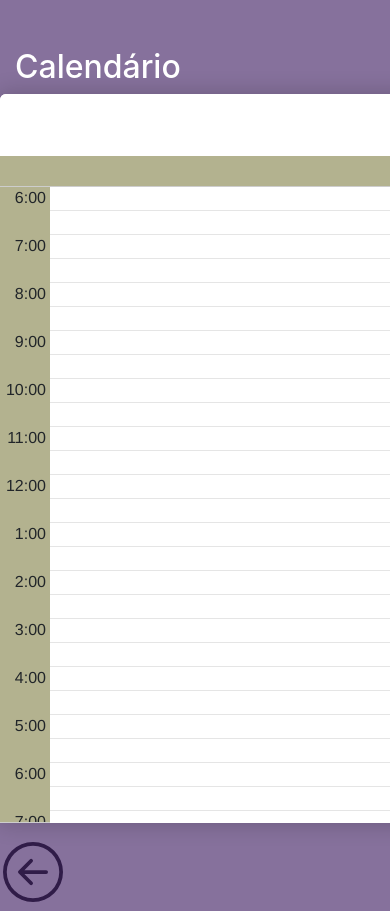
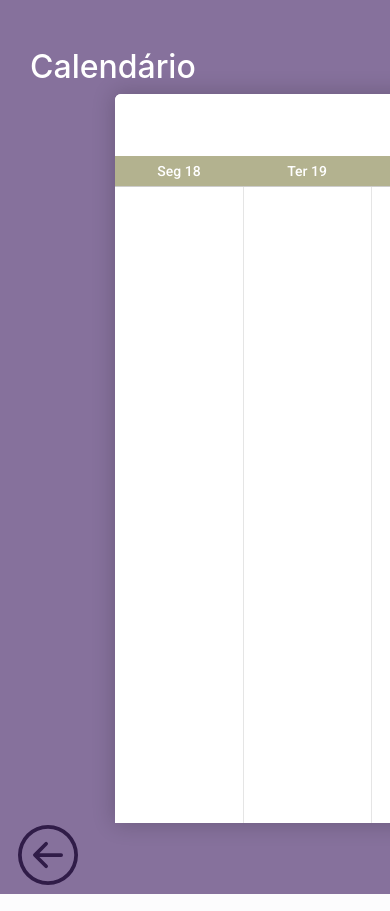
Before and after one commit to Devaneiosdarita/Happyday, a Flask app: page /calendariolista in a window 390 px wide; the page is wider, and only the part inside the window is pictured. Run offline with Flask 3, Linux system fonts and the light colour scheme; lists and menus that the app fills with data are empty; some libraries are stand-ins or nearby versions.

Commit message:
ajustes da page e updates do lista

```diff
--- a/src/app.py
+++ b/src/app.py
@@ -9,7 +9,7 @@ app.secret_key = 'aviso'
 db = mysql.connector.connect(
     host="localhost",
     user="root",
-    password="1234",
+    password="",
     database="happyday"
 )
 
--- a/src/templates/calendariolista.html
+++ b/src/templates/calendariolista.html
@@ -8,6 +8,7 @@
 
 
     <link rel="stylesheet" type="text/css" href="{{ url_for('static', filename='Franstyle.css') }}">
+    <!--<link rel="stylesheet" type="text/css" href="../static/Franstyle.css">-->
     <title>Calendário</title>
     <style>
         h2 {
@@ -20,6 +21,40 @@
             align-items: left;
             justify-content: left;
 
+        }
+
+        .button-container {
+            position: absolute;
+            bottom: -50px; /* ajuste conforme necessário */
+            left: 30px; /* ajuste conforme necessário */
+            z-index: 999; /* opcional: ajuste conforme necessário */
+        }
+
+        .dropdown-toggle::after {
+            display: none;
+        }
+
+        .btn-back {
+            background: none;
+            border: none;
+            padding: 0;
+            position: absolute;
+            bottom: -5px;
+            left: -1070px;
+        }
+
+        .dropdown-toggle {
+            background: url('boneco.png') no-repeat;
+            background-size: contain;
+            width: 60px;
+            height: 60px;
+            border: none;
+            padding: 0;
+
+        }
+
+        .dropdown-toggle::after {
+            display: none;
         }
 
         .dropdown-menu {
@@ -44,27 +79,6 @@
             top: 20px;
             right: 240px;
             margin-right: 150px;
-        }
-
-        .dropdown-toggle::after {
-            display: none;
-        }
-
-        .dropdown-menu {
-            width: auto !important;
-            position: absolute;
-            top: calc(100% + 10px);
-            left: 0;
-            z-index: 1000;
-        }
-
-        .dropdown-item {
-            color: #301C48;
-            background-color: #D1B6F2;
-        }
-
-        .dropdown-item:hover {
-            background-color: #86719C;
         }
 
         .position-fixed-top-right {
@@ -176,15 +190,15 @@
             box-shadow: 0px 0px 21px 2px rgba(0,0,0,0.18);
 		}
 
-        .fc-button{
+        .fc-button {
             background-color: #fff;
         }
 
-        .fc-button-prev:hover{
+        .fc-button-prev:hover {
             background-color: #ffe3e3;
         }
 
-        .fc-button-next:hover{
+        .fc-button-next:hover {
             background-color: #ffe3e3;
         }
 
@@ -194,29 +208,8 @@
 
      <div class="container">
         <div class="row">
-            <div class="col-md-6 offset-md-3 mt-5">
-                <h2 class="text-left">Calendário</h2>
-            </div>
 
-
-            <div id='wrap'>
-
-                <div id='calendar'></div>
-
-                <div style='clear:both'></div>
-            </div>
-
-                    <div class="row mt-3 button-container">
-                      <div class="col-md-12 text-center">
-                        <a href="main_page">
-                            <div style="color: #301C48;padding: 3px; border-radius: 50%;">
-                                <svg xmlns="http://www.w3.org/2000/svg" width="60" height="60" fill="#301C48" class="bi bi-arrow-left-circle" viewBox="0 0 16 16">
-                                    <path fill-rule="evenodd" d="M1 8a7 7 0 1 0 14 0A7 7 0 0 0 1 8m15 0A8 8 0 1 1 0 8a8 8 0 0 1 16 0m-4.5-.5a.5.5 0 0 1 0 1H5.707l2.147 2.146a.5.5 0 0 1-.708.708l-3-3a.5.5 0 0 1 0-.708l3-3a.5.5 0 1 1 .708.708L5.707 7.5z"></path>
-                                </svg>
-                            </div>
-                        </a>
-                    </div>
-                </div>
+            <header style="margin-bottom: 14%;">
 
              <!-- Adicionando item menu -->
              <div class="dropdown position-absolute-top-right">
@@ -232,7 +225,9 @@
                 </div>
             </div>
 
-            <div class="dropdown position-fixed-top-right" style="top: 133px;right: 221px;">
+             </div>
+
+             <div class="dropdown position-fixed-top-right" style="top: 94px;right: 221px;">
              <button id="myButton" class="custom-button">
 
                  <div style="background-color: #B3B28F;">
@@ -240,6 +235,32 @@
                  </div>
              </button>
              </div>
+                     </header>
+        </div>
+
+        <div class="row">
+            <div class="col-md-6 offset-md-3 mt-5">
+                <h2 class="text-left">Calendário</h2>
+            </div>
+
+
+            <div id='wrap'>
+
+                <div id='calendar'></div>
+
+                <div style='clear:both'></div>
+            </div>
+
+            <div class="row mt-3 button-container position-absolute-down-left">
+                <a href="main_page">
+                    <div style="color: #301C48;padding: 3px; border-radius: 50%;">
+                        <svg xmlns="http://www.w3.org/2000/svg" width="60" height="60" fill="#301C48" class="bi bi-arrow-left-circle" viewBox="0 0 16 16">
+                            <path fill-rule="evenodd" d="M1 8a7 7 0 1 0 14 0A7 7 0 0 0 1 8m15 0A8 8 0 1 1 0 8a8 8 0 0 1 16 0m-4.5-.5a.5.5 0 0 1 0 1H5.707l2.147 2.146a.5.5 0 0 1-.708.708l-3-3a.5.5 0 0 1 0-.708l3-3a.5.5 0 1 1 .708.708L5.707 7.5z"/>
+                        </svg>
+                    </div>
+                </a>
+            </div>
+
 
                 <script>
                     // Adicionando um evento de clique no ícone para exibir o menu suspenso
@@ -248,7 +269,11 @@
                     });
                 </script>
 
-            <div class="dropdown position-fixed-top-right" style="margin-top: 190px;margin-right: -3px;">
+
+
+
+            <div class="dropdown position-fixed-top-right" style="margin-top: 152px;margin-right: -3px;    z-index: 1000;">
+
 
 
                 <div id="buttonContent" class="hidden" style="border: 2px solid #301C48; padding: 32px; background-color: #301C48;">
@@ -276,6 +301,7 @@
                         </tr>
                     </table>
                 </div>
+
                 </div>
             </div>
         </div>
@@ -285,6 +311,7 @@
     <script src="https://cdnjs.cloudflare.com/ajax/libs/popper.js/2.11.6/umd/popper.min.js"></script>
     <script src="https://stackpath.bootstrapcdn.com/bootstrap/4.5.2/js/bootstrap.min.js"></script>
     <script src="{{ url_for('static', filename='Franjavascript.js') }}"></script>
+    <!--<script src="../static/Franjavascript.js"></script>-->
     <script>
 
     const button = document.getElementById('myButton');
@@ -342,13 +369,13 @@
 		var calendar =  $('#calendar').fullCalendar({
 			header: {
 				left: 'title',
-				center: 'agendaDay',
+				center: 'basicWeek',
 				right: 'prev,next today'
 			},
 			editable: true,
 			firstDay: 1, //  1(Monday) this can be changed to 0(Sunday) for the USA system
 			selectable: true,
-			defaultView: 'agendaDay',
+			defaultView: 'basicWeek',
 
 			axisFormat: 'h:mm',
 			columnFormat: {
```
Also changed, not shown: src/static/Franjavascript.js. Lines whose indentation alone changed are shown as unchanged.
